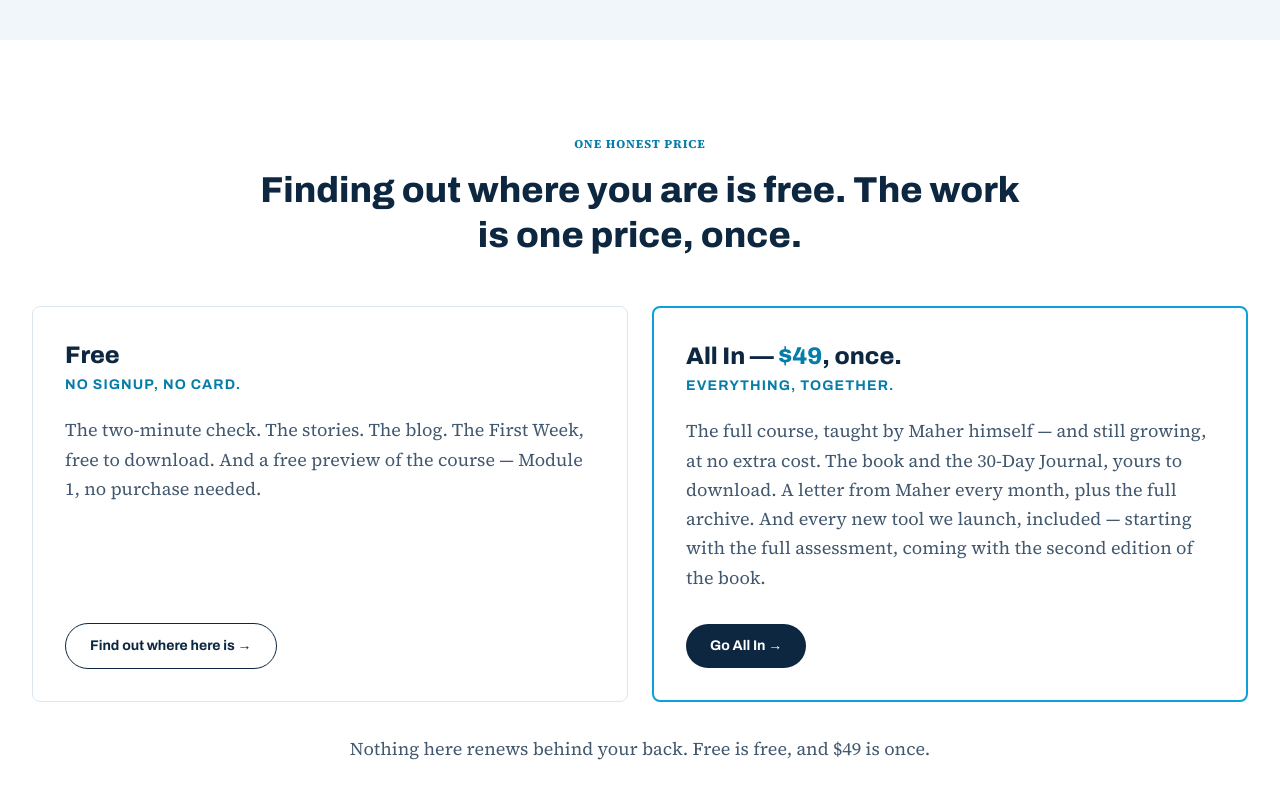
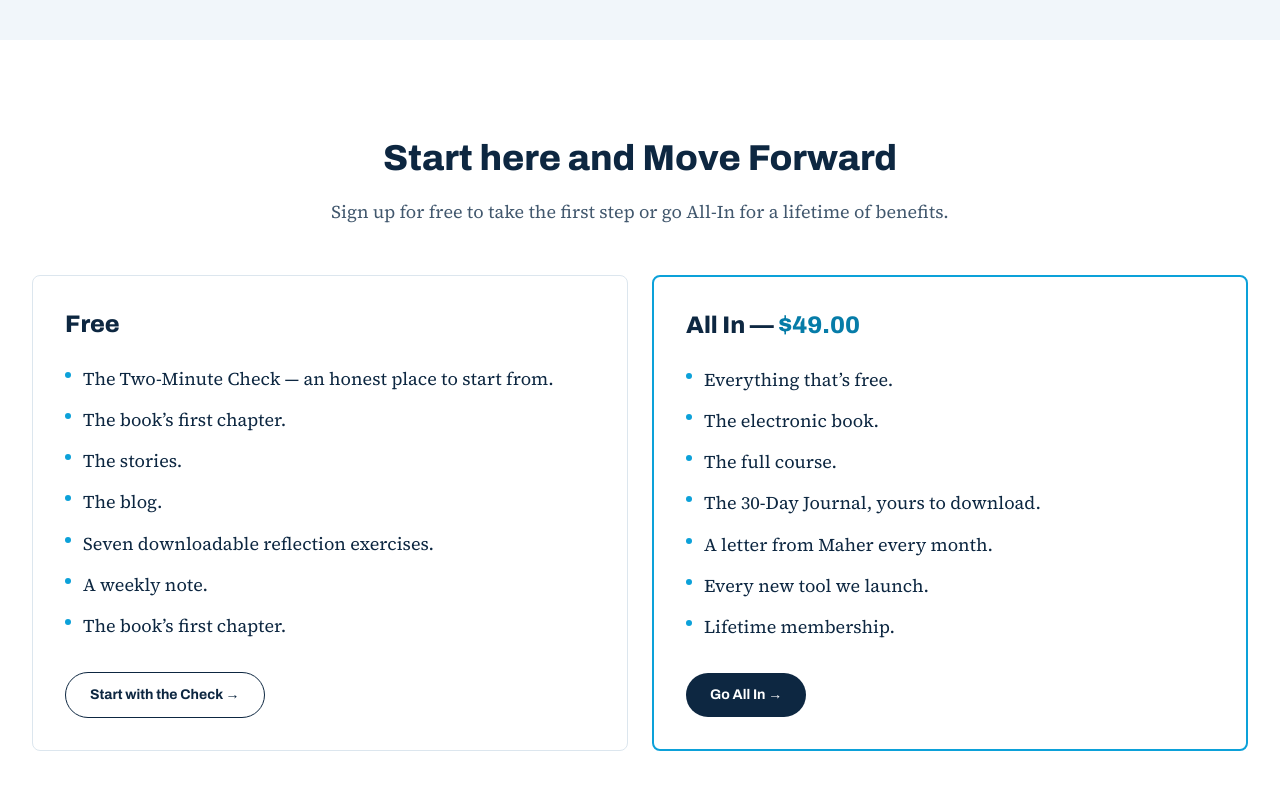
Before and after one commit to 86400websites/bouncing-forward, a Next.js app: page / in a window 1280 px wide. Shown: the part 1820-2620 px from the top of the page. Built offline with nearby package versions, Linux system fonts and the light colour scheme; no server answers.

Commit message:
description

```diff
--- a/src/app/page.tsx
+++ b/src/app/page.tsx
@@ -55,10 +55,24 @@ const fourWays = [
   },
 ];
 
-const freePoints =
-  "The two-minute check. The stories. The blog. The First Week, free to download. And a free preview of the course — Module 1, no purchase needed.";
-const allInPoints =
-  "The full course, taught by Maher himself — and still growing, at no extra cost. The book and the 30-Day Journal, yours to download. A letter from Maher every month, plus the full archive. And every new tool we launch, included — starting with the full assessment, coming with the second edition of the book.";
+const freeIncludes = [
+  "The Two-Minute Check — an honest place to start from.",
+  "The book’s first chapter.",
+  "The stories.",
+  "The blog.",
+  "Seven downloadable reflection exercises.",
+  "A weekly note.",
+  "The book’s first chapter.",
+];
+const allInIncludes = [
+  "Everything that’s free.",
+  "The electronic book.",
+  "The full course.",
+  "The 30-Day Journal, yours to download.",
+  "A letter from Maher every month.",
+  "Every new tool we launch.",
+  "Lifetime membership.",
+];
 
 export default function HomePage() {
   return (
@@ -201,32 +215,35 @@ export default function HomePage() {
         </div>
       </section>
 
-      {/* ── Screen 4 — One honest price ──────────────────────── */}
+      {/* ── Screen 4 — Start here and Move Forward ───────────── */}
       <section className="mx-auto max-w-7xl px-5 py-16 sm:px-6 lg:px-8 sm:py-20 lg:py-24">
         <SlideUp>
-          <p className="text-center text-xs font-bold uppercase tracking-[0.08em] text-brand-accent-text">
-            One Honest Price
+          <h2 className="mx-auto max-w-3xl text-center text-3xl font-extrabold leading-tight sm:text-4xl">
+            Start here and Move Forward
+          </h2>
+          <p className="mx-auto mt-4 max-w-2xl text-center text-lg leading-relaxed text-muted-foreground">
+            Sign up for free to take the first step or go All-In for a lifetime
+            of benefits.
           </p>
-          <h2 className="mx-auto mt-4 max-w-3xl text-center text-3xl font-extrabold leading-tight sm:text-4xl">
-            Finding out where you are is free. The work is one price, once.
-          </h2>
         </SlideUp>
         <div className="mt-12 grid gap-6 lg:grid-cols-2">
           <FadeIn>
             <div className="flex h-full flex-col rounded-lg border border-border bg-card p-8">
               <h3 className="text-2xl font-extrabold">Free</h3>
-              <p className="mt-1 font-[family-name:var(--font-display)] text-sm font-bold uppercase tracking-[0.08em] text-brand-accent-text">
-                No signup, no card.
-              </p>
-              <p className="mt-5 flex-1 leading-relaxed text-muted-foreground">
-                {freePoints}
-              </p>
+              <ul className="mt-6 flex-1 space-y-3">
+                {freeIncludes.map((item, i) => (
+                  <li key={i} className="flex gap-3 leading-relaxed">
+                    <span aria-hidden="true" className="mt-2 size-1.5 shrink-0 rounded-full bg-brand-accent" />
+                    {item}
+                  </li>
+                ))}
+              </ul>
               <div className="mt-8">
                 <Link
                   href="/assess"
                   className="inline-flex items-center rounded-full border border-primary px-6 py-3 font-[family-name:var(--font-display)] text-sm font-bold text-primary transition-colors hover:bg-muted focus-visible:outline-2 focus-visible:outline-offset-2 focus-visible:outline-ring"
                 >
-                  Find out where here is →
+                  Start with the Check →
                 </Link>
               </div>
             </div>
@@ -234,14 +251,16 @@ export default function HomePage() {
           <FadeIn delay={0.08}>
             <div className="flex h-full flex-col rounded-lg border-2 border-brand-accent bg-card p-8">
               <h3 className="text-2xl font-extrabold">
-                All In — <span className="text-brand-accent-text">$49</span>, once.
+                All In — <span className="text-brand-accent-text">$49.00</span>
               </h3>
-              <p className="mt-1 font-[family-name:var(--font-display)] text-sm font-bold uppercase tracking-[0.08em] text-brand-accent-text">
-                Everything, together.
-              </p>
-              <p className="mt-5 flex-1 leading-relaxed text-muted-foreground">
-                {allInPoints}
-              </p>
+              <ul className="mt-6 flex-1 space-y-3">
+                {allInIncludes.map((item, i) => (
+                  <li key={i} className="flex gap-3 leading-relaxed">
+                    <span aria-hidden="true" className="mt-2 size-1.5 shrink-0 rounded-full bg-brand-accent" />
+                    {item}
+                  </li>
+                ))}
+              </ul>
               <div className="mt-8">
                 <Link
                   href="/all-in"
@@ -253,11 +272,6 @@ export default function HomePage() {
             </div>
           </FadeIn>
         </div>
-        <FadeIn>
-          <p className="mt-8 text-center leading-relaxed text-muted-foreground">
-            Nothing here renews behind your back. Free is free, and $49 is once.
-          </p>
-        </FadeIn>
       </section>
 
       {/* ── Screen 5 — The next step is yours ────────────────── */}
```
